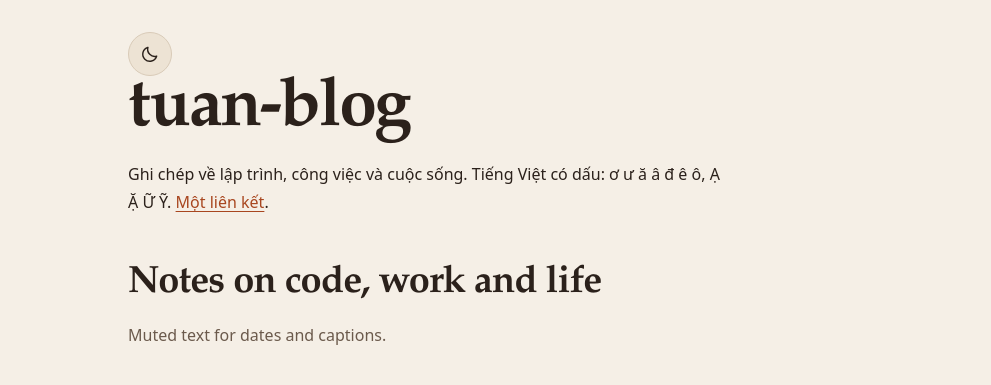
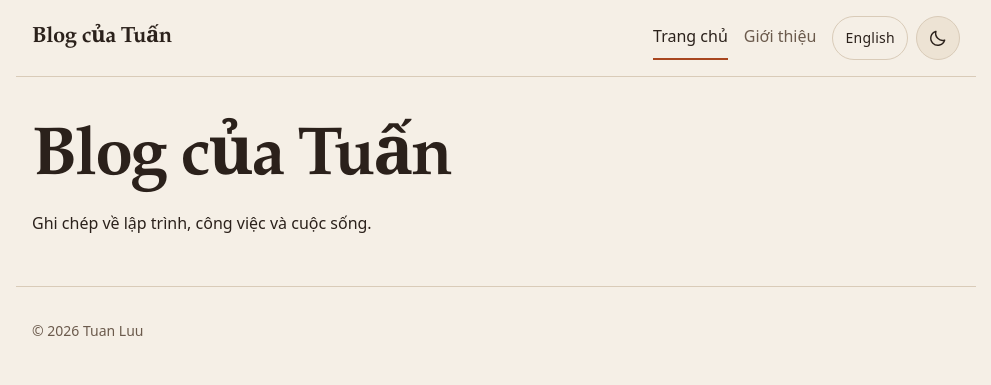
Before and after one commit to tuanluu-agilityio/tuan-blog, an Astro site: page /tuan-blog/ in a window 1280 px wide. Shown: the whole page, without its empty margins (144-1135 px from the left). Built offline with nearby package versions, Linux system fonts and the light colour scheme; Astro itself is replaced by a stand-in of ours; a web font is replaced by a local one.

Commit message:
Base layout, header, footer and language switcher (#6)
* feat: base layout, header, footer and language switcher

Co-Authored-By: Claude Sonnet 5.5 <noreply@anthropic.com>

* feat: placeholder about and en pages until task 006

Co-Authored-By: Claude Sonnet 5.5 <noreply@anthropic.com>

* docs: task 005 memory bank

Co-Authored-By: Claude Opus 5.5 <noreply@anthropic.com>

---------

Co-authored-by: Claude Sonnet 5.5 <noreply@anthropic.com>

```diff
--- /dev/null
+++ b/src/components/Footer.astro
@@ -0,0 +1,21 @@
+---
+const year = new Date().getFullYear();
+---
+
+<footer class="site-footer">
+  <p>© {year} Tuan Luu</p>
+</footer>
+
+<style>
+  .site-footer {
+    max-inline-size: 60rem;
+    margin-inline: auto;
+    padding: var(--space-6) var(--space-4);
+    border-block-start: 1px solid var(--color-border);
+    color: var(--color-text-muted);
+    font-size: 0.875rem;
+  }
+  p {
+    margin: 0;
+  }
+</style>
--- /dev/null
+++ b/src/components/Header.astro
@@ -0,0 +1,105 @@
+---
+import { localizedPath, t } from '../i18n/utils';
+import type { Locale } from '../i18n/ui';
+import LanguageSwitcher from './LanguageSwitcher.astro';
+import ThemeToggle from './ThemeToggle.astro';
+
+interface Props {
+  locale: Locale;
+  alternateHref?: string;
+}
+
+const { locale, alternateHref } = Astro.props;
+const norm = (p: string) => (p.endsWith('/') ? p : `${p}/`);
+const current = norm(Astro.url.pathname);
+const home = localizedPath(locale, '/');
+const items = [
+  { href: home, label: t(locale, 'nav.home') },
+  { href: localizedPath(locale, 'about'), label: t(locale, 'nav.about') },
+].map((i) => ({ ...i, current: norm(i.href) === current }));
+---
+
+<header class="site-header">
+  <a class="site-title" href={home}>
+    {t(locale, 'site.title')}
+  </a>
+  <nav aria-label={t(locale, 'nav.label')}>
+    <ul>
+      {items.map((i) => (
+        <li>
+          <a href={i.href} aria-current={i.current ? 'page' : undefined}>
+            {i.label}
+          </a>
+        </li>
+      ))}
+    </ul>
+  </nav>
+  <div class="tools">
+    <LanguageSwitcher locale={locale} alternateHref={alternateHref} />
+    <ThemeToggle label={t(locale, 'theme.toggle')} />
+  </div>
+</header>
+
+<style>
+  .site-header {
+    display: flex;
+    flex-wrap: wrap;
+    align-items: center;
+    justify-content: space-between;
+    gap: var(--space-2) var(--space-4);
+    max-inline-size: 60rem;
+    margin-inline: auto;
+    padding: var(--space-4);
+    border-block-end: 1px solid var(--color-border);
+  }
+  .site-title {
+    font-family: var(--font-display);
+    font-size: 1.375rem;
+    font-weight: 700;
+    letter-spacing: -0.02em;
+    color: var(--color-text);
+    text-decoration: none;
+  }
+  nav {
+    order: 3;
+    flex-basis: 100%;
+  }
+  ul {
+    display: flex;
+    flex-wrap: wrap;
+    gap: var(--space-1) var(--space-4);
+    margin: 0;
+    padding: 0;
+    list-style: none;
+  }
+  li {
+    margin: 0;
+  }
+  nav a {
+    display: inline-flex;
+    align-items: center;
+    min-block-size: 2.75rem;
+    color: var(--color-text-muted);
+    text-decoration: none;
+    border-block-end: 2px solid transparent;
+  }
+  nav a:hover {
+    color: var(--color-text);
+  }
+  nav a[aria-current='page'] {
+    color: var(--color-text);
+    border-block-end-color: var(--color-accent);
+  }
+  .tools {
+    display: flex;
+    align-items: center;
+    gap: var(--space-2);
+  }
+  @media (min-width: 40rem) {
+    nav {
+      order: 0;
+      flex-basis: auto;
+      margin-inline-start: auto;
+    }
+  }
+</style>
--- /dev/null
+++ b/src/components/LanguageSwitcher.astro
@@ -0,0 +1,41 @@
+---
+// Links to the other locale: its translation (alternateHref) or its home page (D-003).
+import { localizedPath } from '../i18n/utils';
+import type { Locale } from '../i18n/ui';
+
+interface Props {
+  locale: Locale;
+  alternateHref?: string;
+}
+
+const { locale, alternateHref } = Astro.props;
+const other: Locale = locale === 'vi' ? 'en' : 'vi';
+const names: Record<Locale, string> = { vi: 'Tiếng Việt', en: 'English' };
+const href = alternateHref ?? localizedPath(other, '/');
+---
+
+<a class="lang-switch" {href} lang={other} hreflang={other}>
+  {names[other]}
+</a>
+
+<style>
+  .lang-switch {
+    display: inline-flex;
+    align-items: center;
+    min-block-size: 2.75rem;
+    padding-inline: var(--space-3);
+    border: 1px solid var(--color-border);
+    border-radius: 999px;
+    color: var(--color-text);
+    font-size: 0.875rem;
+    letter-spacing: 0.02em;
+    text-decoration: none;
+    transition:
+      color 0.2s ease,
+      border-color 0.2s ease;
+  }
+  .lang-switch:hover {
+    color: var(--color-accent);
+    border-color: var(--color-accent);
+  }
+</style>
--- a/src/i18n/ui.ts
+++ b/src/i18n/ui.ts
@@ -3,7 +3,9 @@ export type Locale = (typeof locales)[number];
 export const defaultLocale: Locale = 'vi';
 
 const vi = {
+  'nav.label': 'Điều hướng chính',
   'nav.home': 'Trang chủ',
+  'a11y.skip': 'Bỏ qua để đến nội dung chính',
   'nav.about': 'Giới thiệu',
   'lang.switch': 'English',
   'theme.toggle': 'Chuyển chế độ sáng/tối',
@@ -22,7 +24,9 @@ export type UiKey = keyof typeof vi;
 export const ui: Record<Locale, Record<UiKey, string>> = {
   vi,
   en: {
+    'nav.label': 'Main navigation',
     'nav.home': 'Home',
+    'a11y.skip': 'Skip to main content',
     'nav.about': 'About',
     'lang.switch': 'Tiếng Việt',
     'theme.toggle': 'Toggle light/dark mode',
--- /dev/null
+++ b/src/layouts/BaseLayout.astro
@@ -0,0 +1,65 @@
+---
+import '../styles/fonts';
+import '../styles/global.css';
+import ThemeScript from '../components/ThemeScript.astro';
+import Header from '../components/Header.astro';
+import Footer from '../components/Footer.astro';
+import { t } from '../i18n/utils';
+import type { Locale } from '../i18n/ui';
+
+interface Props {
+  locale: Locale;
+  title: string;
+  description?: string;
+  alternateHref?: string;
+}
+
+const { locale, title, description, alternateHref } = Astro.props;
+const siteTitle = t(locale, 'site.title');
+const fullTitle = title === siteTitle ? siteTitle : `${title} · ${siteTitle}`;
+---
+
+<!doctype html>
+<html lang={locale}>
+  <head>
+    <ThemeScript />
+    <meta charset="utf-8" />
+    <meta name="viewport" content="width=device-width, initial-scale=1" />
+    <title>{fullTitle}</title>
+    <meta
+      name="description"
+      content={description ?? t(locale, 'site.description')}
+    />
+  </head>
+  <body>
+    <a class="skip-link" href="#main">
+      {t(locale, 'a11y.skip')}
+    </a>
+    <Header locale={locale} alternateHref={alternateHref} />
+    <main id="main">
+      <slot />
+    </main>
+    <Footer />
+  </body>
+</html>
+
+<style is:global>
+  .skip-link {
+    position: absolute;
+    inset-inline-start: var(--space-4);
+    inset-block-start: 0;
+    padding: var(--space-2) var(--space-4);
+    background: var(--color-accent);
+    color: var(--color-accent-contrast);
+    transform: translateY(-120%);
+    z-index: 10;
+  }
+  .skip-link:focus {
+    transform: none;
+  }
+  main {
+    max-inline-size: 60rem;
+    margin-inline: auto;
+    padding: var(--space-7) var(--space-4);
+  }
+</style>
--- a/src/pages/index.astro
+++ b/src/pages/index.astro
@@ -1,35 +1,9 @@
 ---
-// Temporary manual-check page for task 004 (tokens, fonts, theme toggle); 005/006 replace it.
-import '../styles/fonts';
-import '../styles/global.css';
-import ThemeScript from '../components/ThemeScript.astro';
-import ThemeToggle from '../components/ThemeToggle.astro';
+import BaseLayout from '../layouts/BaseLayout.astro';
 import { t } from '../i18n/utils';
 ---
 
-<html lang="vi">
-  <head>
-    <meta charset="utf-8" />
-    <meta name="viewport" content="width=device-width, initial-scale=1" />
-    <title>tuan-blog</title>
-    <ThemeScript />
-  </head>
-  <body>
-    <main
-      id="main"
-      style="padding: var(--space-6) var(--space-4); max-inline-size: 48rem; margin-inline: auto;"
-    >
-      <ThemeToggle label={t('vi', 'theme.toggle')} />
-      <h1>tuan-blog</h1>
-      <p>
-        Ghi chép về lập trình, công việc và cuộc sống. Tiếng Việt có dấu: ơ ư ă
-        â đ ê ô, Ạ Ặ Ữ Ỹ.
-        <a href="#main">Một liên kết</a>.
-      </p>
-      <h2>Notes on code, work and life</h2>
-      <p style="color: var(--color-text-muted)">
-        Muted text for dates and captions.
-      </p>
-    </main>
-  </body>
-</html>
+<BaseLayout locale="vi" title={t('vi', 'site.title')}>
+  <h1>{t('vi', 'site.title')}</h1>
+  <p>{t('vi', 'site.description')}</p>
+</BaseLayout>
```
Also changed, not shown: docs/tasks/006-pages-sample-posts.md (+2 -3 lines), memory-bank/activeContext.md (+2 -2 lines), memory-bank/backlog.md (+1 -0 lines), memory-bank/decisions.md (+1 -0 lines), memory-bank/progress.md (+1 -0 lines), src/pages/about.astro (added, +8 -0 lines), src/pages/en/about.astro (added, +8 -0 lines), src/pages/en/index.astro (added, +8 -0 lines), tests/unit/i18n.test.ts (+2 -0 lines), tests/unit/layout.test.ts (added, +116 -0 lines).
